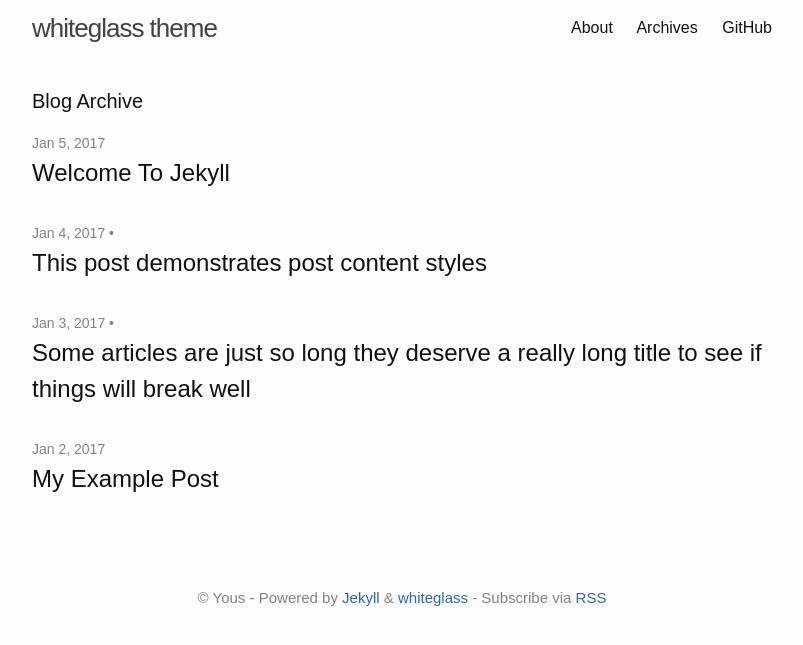
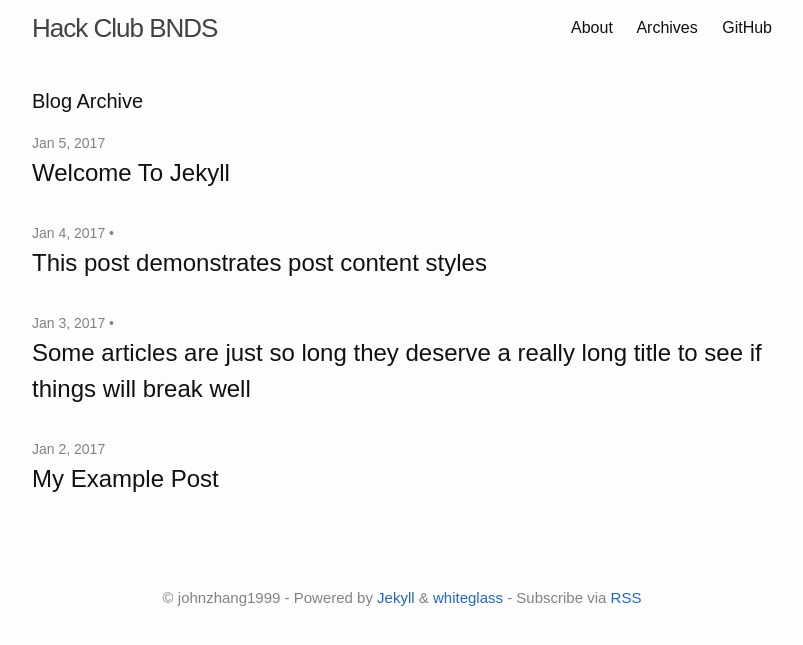
Before and after one commit to johnzhang1999/Hack-Club-BNDS, a Jekyll site: the page built from docs/archives.md, in a window 1280 px wide. Shown: the top 645 px of the page, without its empty margins (238-1041 px from the left). Built offline with Jekyll 4.4.1, drawn with Linux system fonts in a browser that asks for light colours.

Commit message:
update title

```diff
--- a/docs/_config.yml
+++ b/docs/_config.yml
@@ -13,11 +13,11 @@
 # you will see them accessed via {{ site.title }}, {{ site.author }}, and so on.
 # You can create any custom variable you would like, and they will be accessible
 # in the templates via {{ site.myvariable }}.
-title: whiteglass theme
-author: Yous
-description: Minimal, responsive Jekyll theme for hackers.
-baseurl: "/whiteglass" # the subpath of your site, e.g. /blog
-url: "https://yous.github.io" # the base hostname & protocol for your site, e.g. http://example.com
+title: Hack Club BNDS
+author: johnzhang1999
+description: A club for everyone.
+baseurl: "/Hack-Club-BNDS" # the subpath of your site, e.g. /blog
+url: "https://johnzhang1999.github.io" # the base hostname & protocol for your site, e.g. http://example.com
 lang: en
 timezone: UTC
 exclude:
```
